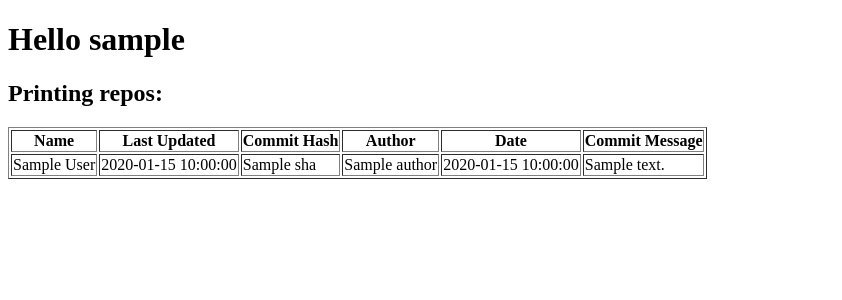
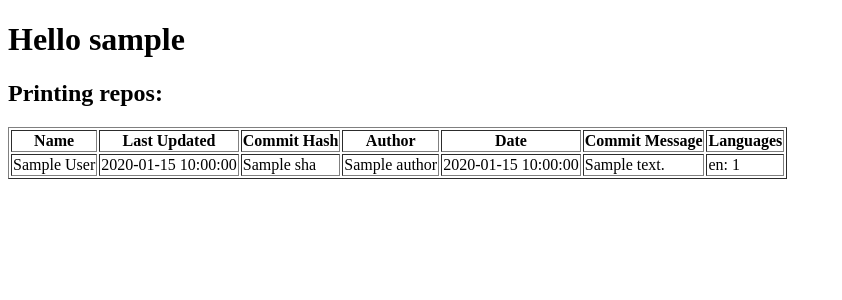
Before and after one commit to aoneillmark/SSE_proj2, a Flask app: template templates/hello_username.html in a window 1280 px wide. Shown: the top 300 px of the page, without its empty margins (0-842 px from the left). Run offline with Flask 3, Linux system fonts and the light colour scheme; the template is opened without the code that fills it: most values are stand-ins (such as "Sample title", 1, 10 or a date in 2020).

Commit message:
Added print the languages of the repository

```diff
--- a/app.py
+++ b/app.py
@@ -43,11 +43,24 @@ def receive_username():
     repo_commits = []
     for repo in repos:
         response2 = requests.get(f"https://api.github.com/repos/{username}/{repo['name']}/commits")
-        recent_commit = response2.json()[0] if response2.json() else None
-        repo_commits.append({
-            "repo": repo,
-            "commit": recent_commit,
-        })
+        if response2.status_code == 200:
+            recent_commit = response2.json()[0] if response2.json() else None
+
+            # Fun extra thing: Repo languages
+            language_response = requests.get(repo["languages_url"]).json()
+            denominator = sum(int(value) for value in language_response.values())
+
+            if denominator > 0:  # never divide by 0. I'm serious this time.
+                language_percentages = {language: (int(amount)/denominator)*100 for language, amount in language_response.items()}
+            else:
+                language_percentages = {}
+
+            repo_commits.append({
+                "repo": repo,
+                "commit": recent_commit,
+                "languages": language_percentages,
+            })
+
 
 
     return render_template("hello_username.html",
--- a/templates/hello_username.html
+++ b/templates/hello_username.html
@@ -15,6 +15,7 @@
                     <th>Author</th>
                     <th>Date</th>
                     <th>Commit Message</th>
+                    <th>Languages</th>
 
                 </tr>
             </thead>
@@ -27,7 +28,11 @@
                         <td>{{ item.commit.commit.author.name }}</td>
                         <td>{{ item.commit.commit.author.date }}</td>
                         <td>{{ item.commit.commit.message }}</td>
-
+                        <td>
+                            {% for language, percentage in item.languages.items() %}
+                                {{ language }}: {{percentage}}
+                            {% endfor %}
+                        </td>
                     </tr>
                 {% endfor %}
             </tbody>
```
